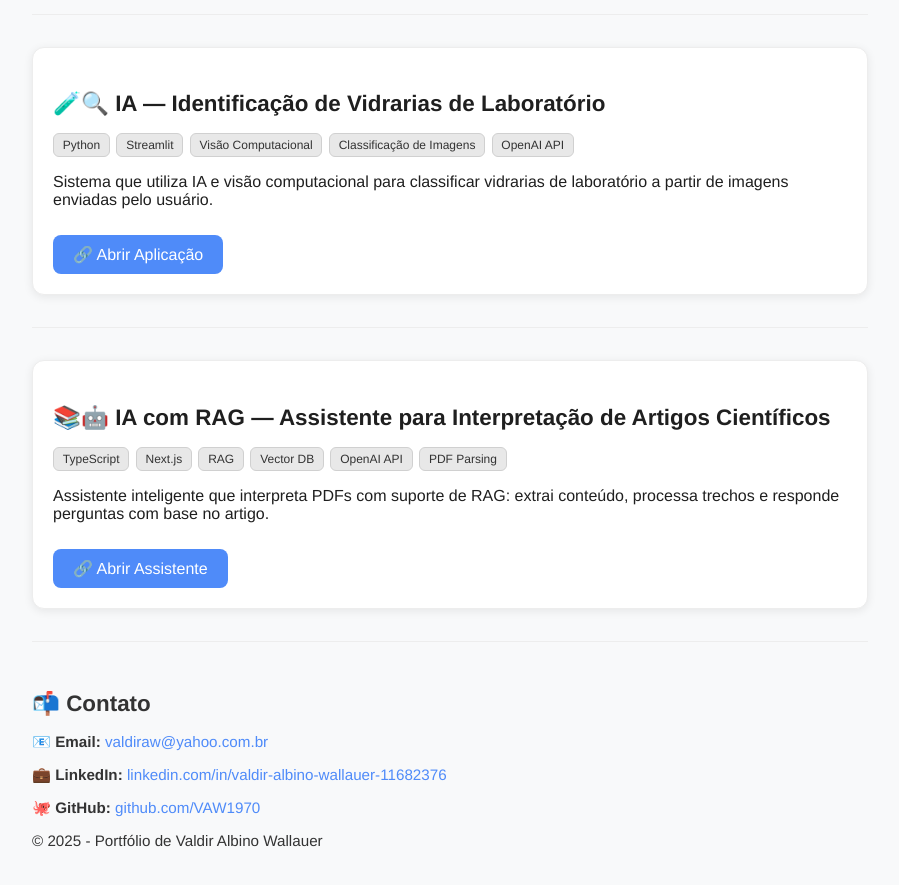
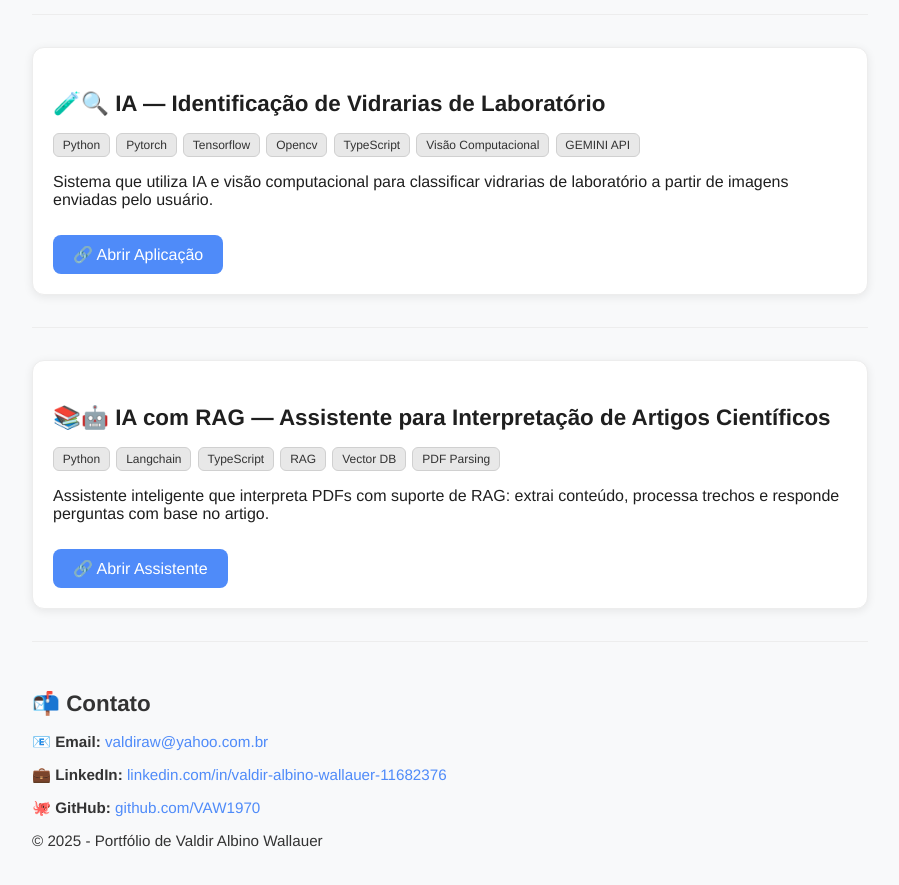
Before and after one commit to VAW1970/portfolio2, a Next.js app: page / in a window 1280 px wide. Shown: the part 1820-2705 px from the top of the page, without its empty margins (190-1089 px from the left). Built offline with nearby package versions, Linux system fonts and the light colour scheme.

Commit message:
Update Projects.tsx

```diff
--- a/app/components/Projects.tsx
+++ b/app/components/Projects.tsx
@@ -88,10 +88,13 @@ export default function Projects() {
 
         <div className="badges">
           <span className="badge">Python</span>
-          <span className="badge">Streamlit</span>
+          <span className="badge">Pytorch</span>
+          <span className="badge">Tensorflow</span>
+          <span className="badge">Opencv</span>
+          <span className="badge">TypeScript</span>
           <span className="badge">Visão Computacional</span>
-          <span className="badge">Classificação de Imagens</span>
-          <span className="badge">OpenAI API</span>
+
+          <span className="badge">GEMINI API</span>
         </div>
 
         <p>
@@ -123,11 +126,11 @@ export default function Projects() {
         </h3>
 
         <div className="badges">
+          <span className="badge">Python</span>
+          <span className="badge">Langchain</span>
           <span className="badge">TypeScript</span>
-          <span className="badge">Next.js</span>
           <span className="badge">RAG</span>
           <span className="badge">Vector DB</span>
-          <span className="badge">OpenAI API</span>
           <span className="badge">PDF Parsing</span>
         </div>
 
```
